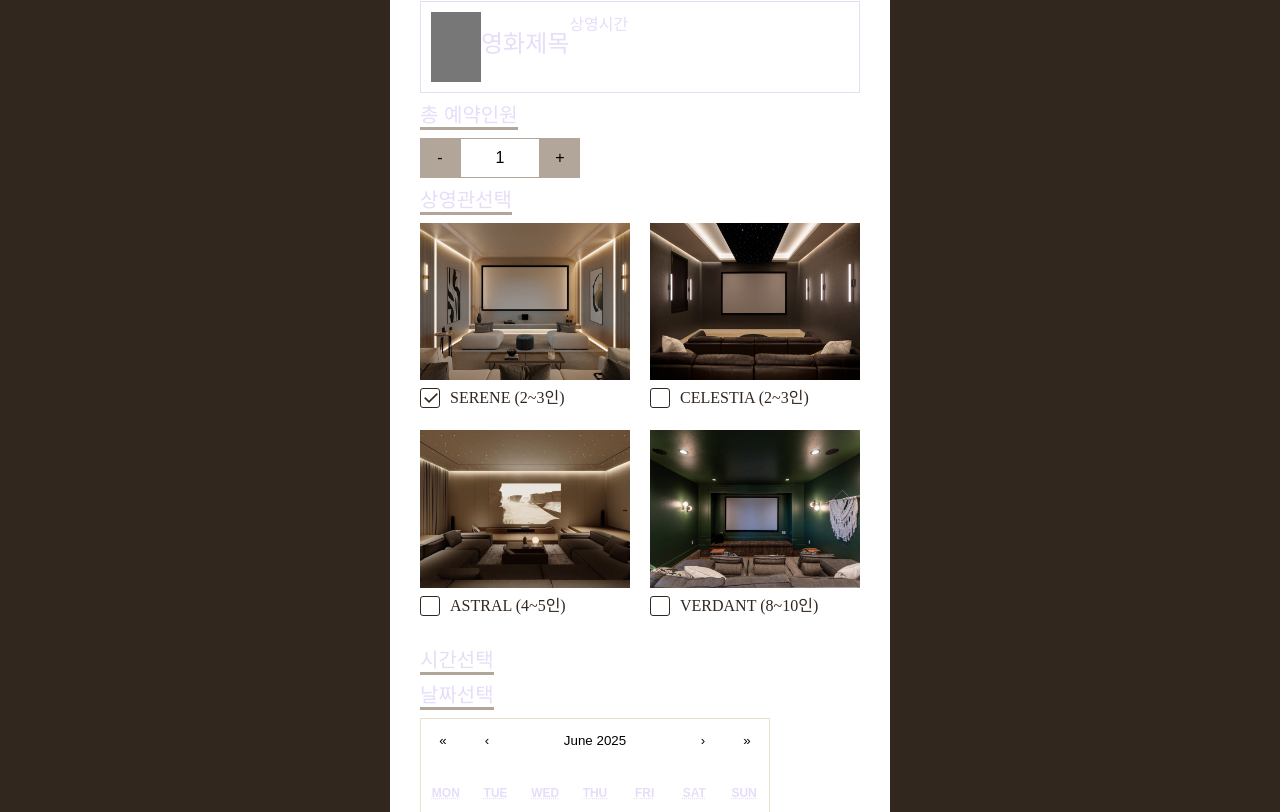
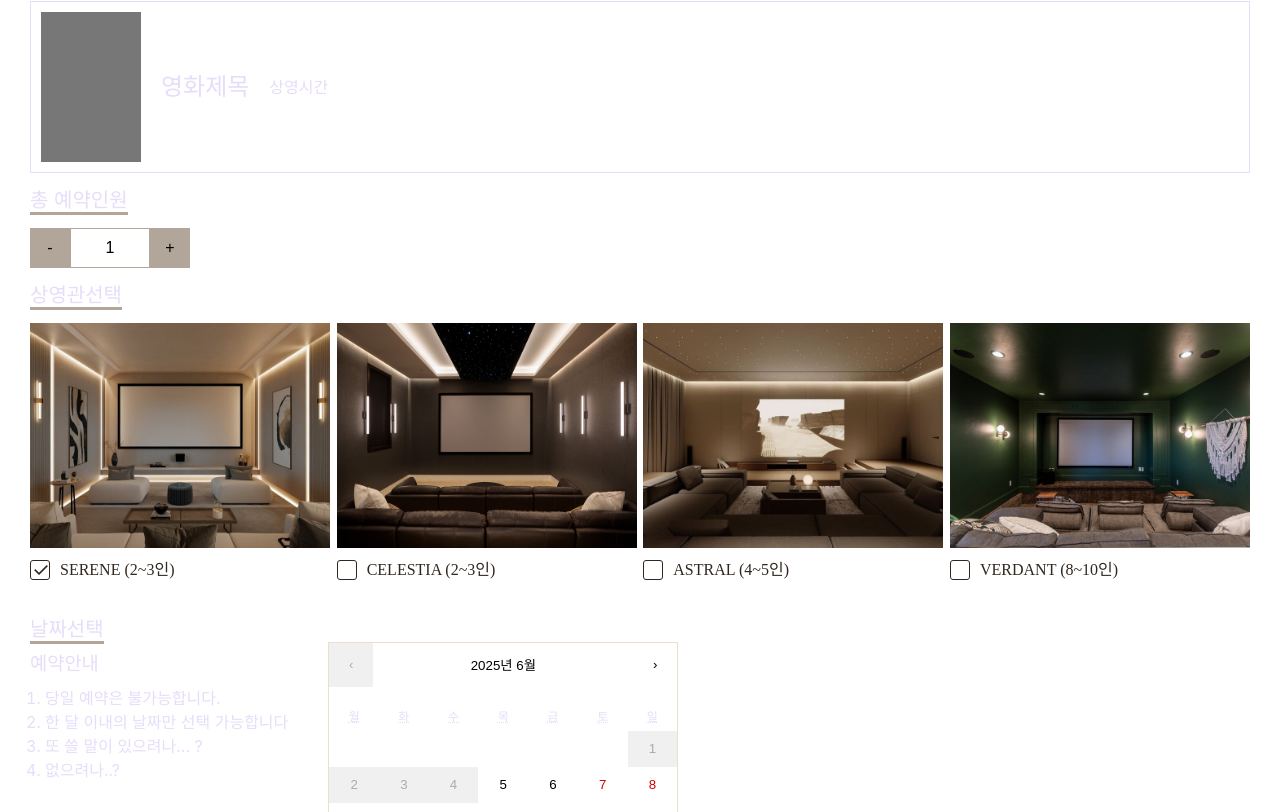
Before and after one commit to TEAM-BugSquashers/scenestra-frontend, a React (Vite) app: page /reservation in a window 1280 px wide. Shown: the part 228-1040 px from the top of the page. Built offline with nearby package versions, Linux system fonts and the light colour scheme; a web font is replaced by a local one.

Commit message:
feat: 예약페이지 1280px 수정 캘린더에 과거날짜 선택못하게 수정 최대 한달 후 까지만 날짜 선택가능하게 함 오늘자 중간저장 #34

```diff
--- a/src/pages/reservationPage/Reservation.jsx
+++ b/src/pages/reservationPage/Reservation.jsx
@@ -8,29 +8,76 @@ import 'react-calendar/dist/Calendar.css';
 
 // import {axiosgroupedByGenre} from "../api/axios.js";
 
+function Reservation() {
 
-function Reservation() {
-    const [ value, onChange] = useState(new Date());
+    // 리액트캘린더 이벤트와 관련된 부분
+    const [selectedDate, setSelectedDate] = useState(null);
+    const today = new Date();
+    today.setHours(0, 0, 0, 0);
 
-    return(
+    const tomorrow = new Date(today);
+    tomorrow.setDate(tomorrow.getDate() + 1);
+
+    const oneMonthLater = new Date(tomorrow);
+    oneMonthLater.setMonth(oneMonthLater.getMonth() + 1);
+
+    const handleDateChange = (date) => {
+        setSelectedDate(date);
+        console.log('선택된 날짜:', date);
+    };
+
+    const getDateClass = ({ date, view }) => {
+        if (view === 'month') {
+            const checkDate = new Date(date);
+            checkDate.setHours(0, 0, 0, 0);
+
+            if (checkDate <= today) {
+                return 'past-date';
+            }
+            if (checkDate > oneMonthLater) {
+                return 'unavailable-date';
+            }
+            return 'available-date';
+        }
+        return null;
+    };
+
+    const tileDisabled = ({ date, view }) => {
+        if (view === 'month') {
+            const checkDate = new Date(date);
+            checkDate.setHours(0, 0, 0, 0);
+
+            return checkDate <= today || checkDate > oneMonthLater;
+        }
+        return false;
+    };
+
+    const formatDate = (date) => {
+        return date.toLocaleDateString('ko-KR', {
+            year: 'numeric',
+            month: 'long',
+            day: 'numeric',
+            weekday: 'long'
+        });
+    };
+
+    return (
         <>
             <div className={classes.outerBox}>
-            {/*    가장큰박스*/}
+                {/* 가장큰박스 */}
                 <div className={classes.titleBox}>
                     <div className={classes.line1}></div>
                     <h2 className={classes.RTitle}>RESERVATION</h2>
                     <div className={classes.line2}></div>
                 </div>
                 <div className={classes.innerBox}>
-                {/*예약에 필요한 상세내용들 들어가는 박스*/}
+                    {/* 예약에 필요한 상세내용들 들어가는 박스 */}
                     <div>
                         <div className={`${classes["sectionTitle"]} subtitle`}>선택한영화</div>
                         <div className={classes.selectedMovie}>
                             <div className={classes.movieImg}></div>
-                            <div className={classes.movieDesc}>
-                                <h2>영화제목</h2>
-                                <div>상영시간</div>
-                            </div>
+                            <h2>영화제목</h2>
+                            <div>상영시간</div>
                         </div>
                     </div>
                     <div className={classes.box}>
@@ -46,18 +93,49 @@ function Reservation() {
                         </div>
                     </div>
                     <div className={classes.box}>
-                        <div className={`${classes["sectionTitle"]} subtitle`}>시간선택</div>
-                        <div className={classes.box}>
-                            {/*<TimeSelect />*/}
+                        <div className={`${classes["sectionTitle"]} subtitle`}>날짜선택</div>
+                        <div className={`${classes["reserveBox"]} box`}>
+                            <div className={classes.reservationInfo}>
+                                <h3 className={classes.reserveTitle}>예약안내</h3>
+                                <ul>
+                                    <li>당일 예약은 불가능합니다.</li>
+                                    <li>한 달 이내의 날짜만 선택 가능합니다</li>
+                                    <li>또 쓸 말이 있으려나... ?</li>
+                                    <li>없으려나..?</li>
+                                </ul>
+                            </div>
+                            <Calendar
+                                onChange={handleDateChange}
+                                value={selectedDate}
+                                minDate={tomorrow}
+                                maxDate={oneMonthLater}
+                                tileClassName={getDateClass}
+                                tileDisabled={tileDisabled}
+                                locale="ko-KR"
+                                formatDay={(locale, date) => date.getDate()}
+                                showNeighboringMonth={false}
+                                next2Label={null}
+                                prev2Label={null}
+                                nextLabel="›"
+                                prevLabel="‹"
+                            />
                         </div>
                     </div>
                     <div className={classes.box}>
-                        <div className={`${classes["sectionTitle"]} subtitle`}>날짜선택</div>
+                        <div className={`${classes["sectionTitle"]} subtitle`}>시간선택</div>
                         <div className={classes.box}>
-                            <Calendar
-                                onChange={onChange} value={value}/>
+                            {/* <TimeSelect /> */}
                         </div>
                     </div>
+                    {/* 선택된 날짜 출력 */}
+                    {selectedDate && (
+                        <div className={classes.box}>
+                            <div className={`${classes["sectionTitle"]} subtitle`}>예약일시</div>
+                            <div className={classes.selectedDate}>
+                                {formatDate(selectedDate)}
+                            </div>
+                        </div>
+                    )}
                     <div className={classes.box}>
                         <div className={`${classes["sectionTitle"]} subtitle`}>현장결제금액</div>
                         <div className={classes.box}>10,000 원</div>
@@ -68,7 +146,7 @@ function Reservation() {
                 </div>
             </div>
         </>
-    )
+    );
 }
 
 export default Reservation;
--- a/src/pages/reservationPage/Reservation.module.css
+++ b/src/pages/reservationPage/Reservation.module.css
@@ -2,7 +2,7 @@
     box-sizing: border-box;
 }
 .outerBox {
-    width: 500px;
+    width: 1280px;
     height: 100%;
     background-color: #fff;
     border-radius: 20px;
@@ -19,7 +19,7 @@
     margin: 30px;
 }
 .reserveBtn {
-    width: 200px;
+    width: 250px;
     height: 40px;
     border-radius: 10px;
     font-family: "Noto Serif KR", serif, "Times New Roman", Times, serif;
@@ -60,19 +60,20 @@
     margin-top: 10px;
 }
 .movieImg {
-    width: 50px;
-    height: 70px;
+    width: 100px;
+    height: 150px;
     background: #777777;
 }
 .selectedMovie {
     width: 100%;
     border: 1px solid;
     display: flex;
+    align-items: center;
+    gap: 20px;
     padding: 10px;
     margin-top: 10px;
 }
-.movieDesc { display: flex; }
-.box { margin: 10px 0; }
+.box { margin: 15px 0; }
 /*캘린더css*/
 .outerBox :global(.react-calendar__tile--active ) {background: #32271e;}
 .outerBox :global(.react-calendar__tile--now ) {background: #b2a69b;}
@@ -90,3 +91,15 @@
     font-family: 'Arial', 'Helvetica', sans-serif;
     line-height: 1em;
 }
+.reserveBox {
+    display: flex;
+    gap: 40px;
+}
+.reserveTitle {
+    margin: 10px 0;
+}
+.reservationInfo > ul{
+    margin: 10px 0;
+    padding: 0 0 0 15px;
+    list-style: decimal;
+}
--- a/src/pages/reservationPage/room/Room.module.css
+++ b/src/pages/reservationPage/room/Room.module.css
@@ -1,12 +1,23 @@
 .rBox {
-    width: calc((100% - 20px)/2);
+    width: calc((100% - 20px)/4);
     margin-bottom: 20px;
     box-sizing: border-box;
+    overflow: hidden;
+}
+.rImg {
+    overflow: hidden;
 }
 .rImg img {
     width: 100%;
     cursor: pointer;
+    transform: scale(1);
+    transition: all 0.3s;
+    display: block;
 }
+.rImg img:hover {
+    transform: scale(1.1);
+}
+
 .rName {
     font-size: 1rem;
     color: #32271e;
@@ -17,7 +28,7 @@
     display: flex;
     gap: 10px;
     align-items: center;
-    /*justify-content: center;*/
+    margin-top: 10px;
 }
 .roomContainer {
     width: 100%;
```
